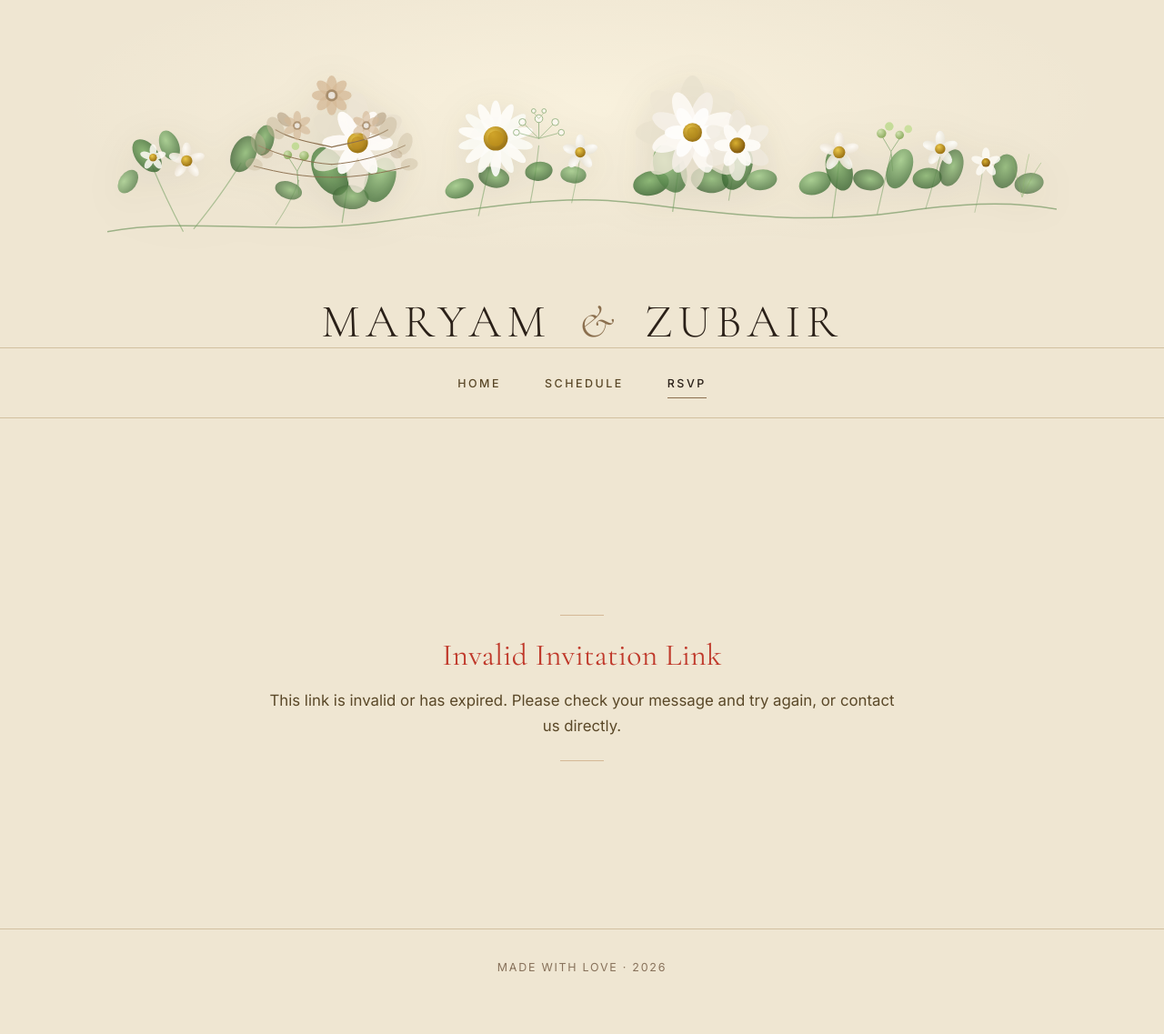
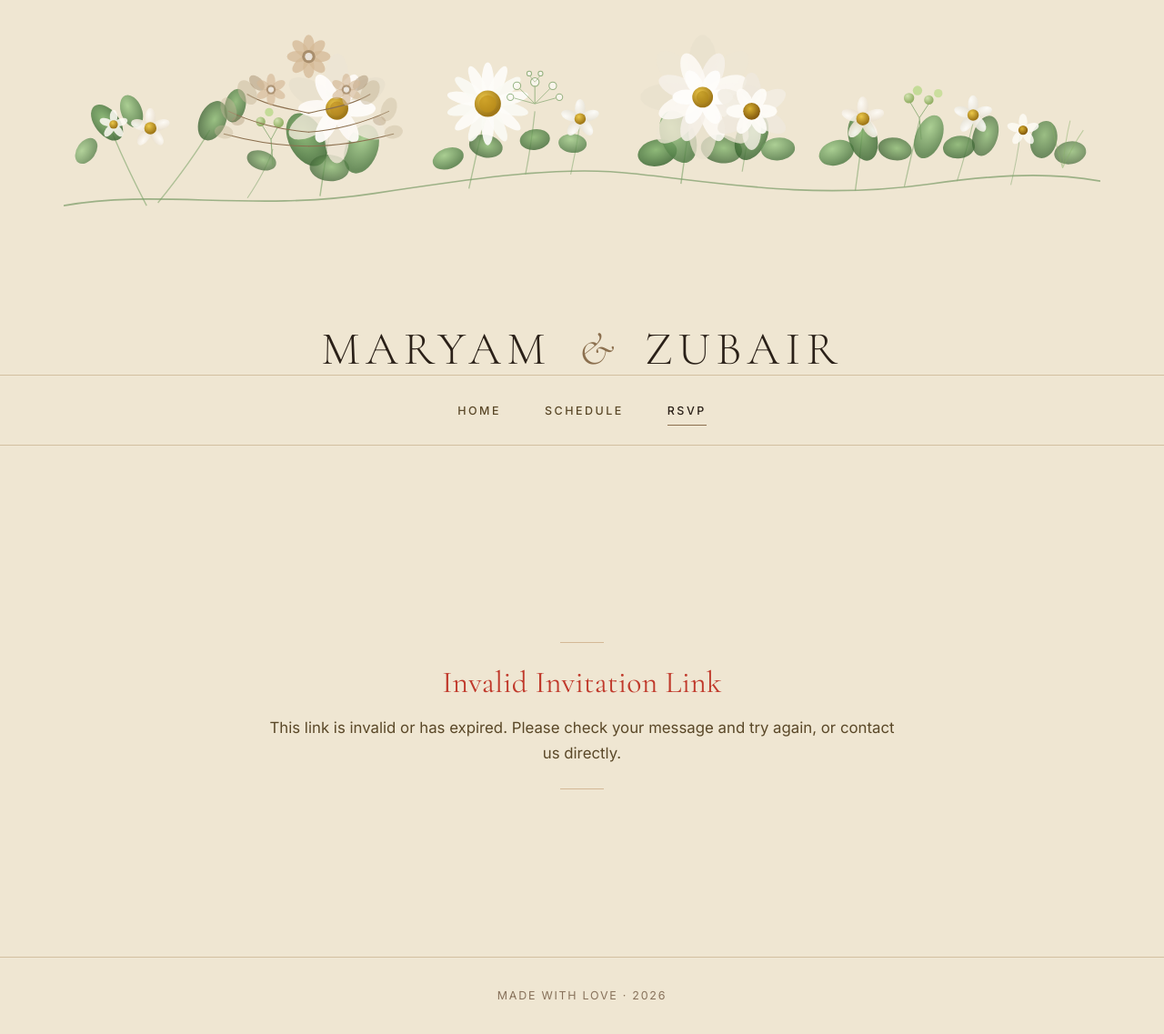
Before and after one commit to ZubairQazi/ZubairQazi.github.io, a Jekyll site: the page maryam/rsvp/index.html, which Jekyll copies as it is, in a window 1280 px wide. Shown: the whole page at 91% size. Built offline with Jekyll 4.4.1, drawn with Linux system fonts in a browser that asks for light colours; nearby versions of some CDN libraries; before the commit the page ends 1107 px from its top, so only the background shows below that.

Commit message:
feat(ui): replace SVG with photo floral overlay, mix-blend-mode for beige bg

```diff
--- a/maryam/css/styles.css
+++ b/maryam/css/styles.css
@@ -185,26 +185,34 @@ h1, h2, h3, h4, h5, h6 {
    ══════════════════════════════════════════════════════════════════ */
 #hero {
   text-align: center;
-  padding-top: var(--space-12);
+  padding-top: clamp(220px, 28vw, 400px);
   padding-bottom: var(--space-8);
   position: relative;
-  background:
-    radial-gradient(ellipse 70% 60% at 50% 30%, rgba(255,248,228,0.60) 0%, transparent 72%),
-    var(--color-bg);
+  overflow: visible;
+  background: var(--color-bg);
 }
 
 .hero-floral {
-  display: flex;
-  justify-content: center;
-  margin-bottom: var(--space-6);
+  position: absolute;
+  top: 0;
+  left: 0;
+  width: 100%;
+  pointer-events: none;
   will-change: transform, opacity;
+  z-index: 0;
 }
 
 .hero-floral img,
 .hero-floral svg {
-  width: clamp(340px, 90vw, 1060px);
+  width: 100%;
   height: auto;
-  filter: drop-shadow(0 6px 20px rgba(44,36,22,0.10));
+  mix-blend-mode: multiply;
+  display: block;
+}
+
+.hero-text {
+  position: relative;
+  z-index: 1;
 }
 
 .hero-names {
--- a/maryam/js/home.js
+++ b/maryam/js/home.js
@@ -139,12 +139,6 @@ window.addEventListener('load', () => {
   // ── Entrance timeline
   const tl = gsap.timeline({
     defaults: { ease: 'power3.out' },
-    onComplete() {
-      // Gentle perpetual float on the floral after entrance
-      gsap.to('.hero-floral', {
-        y: '+=10', duration: 3.8, ease: 'sine.inOut', repeat: -1, yoyo: true,
-      });
-    }
   });
 
   tl
```
Also changed, not shown: maryam/index.html (+6 -5 lines), 1 other file.
